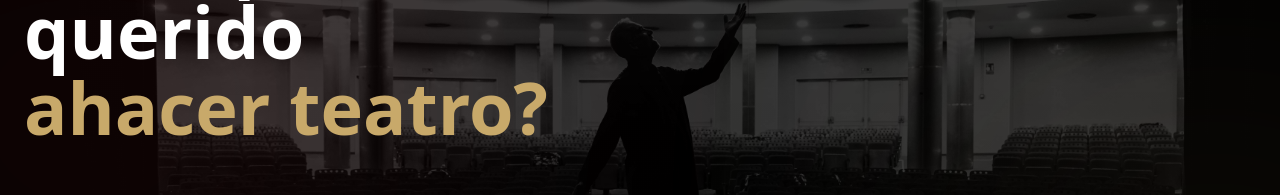
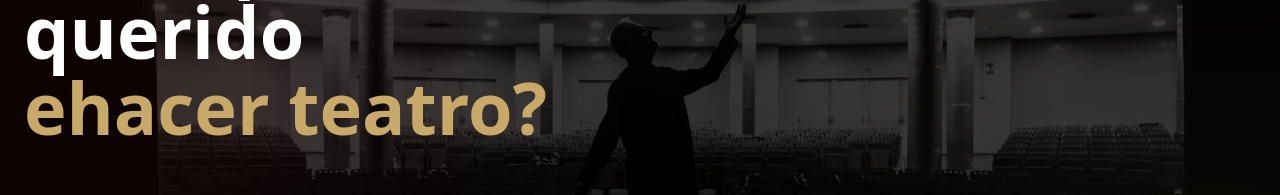
Before and after one commit to produccionmm/rolteatro, a Next.js app: page / in a window 1280 px wide. Shown: the part 215-410 px from the top of the page. Built offline with nearby package versions, Linux system fonts and the light colour scheme.

Commit message:
Fix typo in Hero component text

```diff
--- a/components/Hero.tsx
+++ b/components/Hero.tsx
@@ -49,7 +49,7 @@ export default function Hero() {
     <h1 className="text-6xl font-black leading-[1.05] md:text-7xl">
       ¿Siempre has querido
       <span className="block text-[#C8A96A]">
-        ahacer teatro?
+        ehacer teatro?
       </span>
     </h1>
 
```
